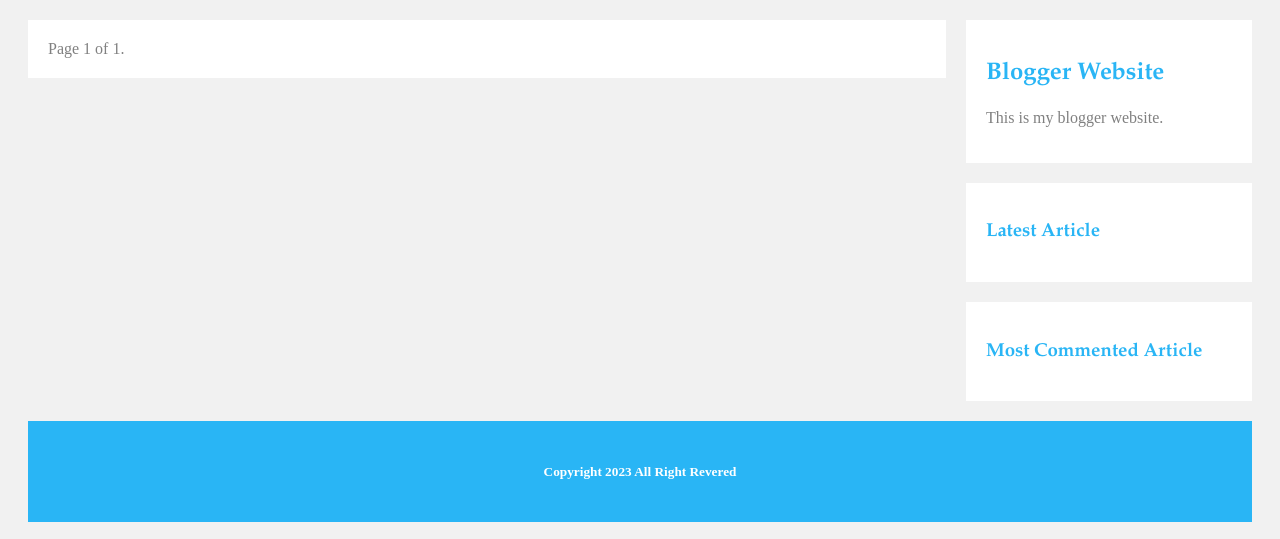
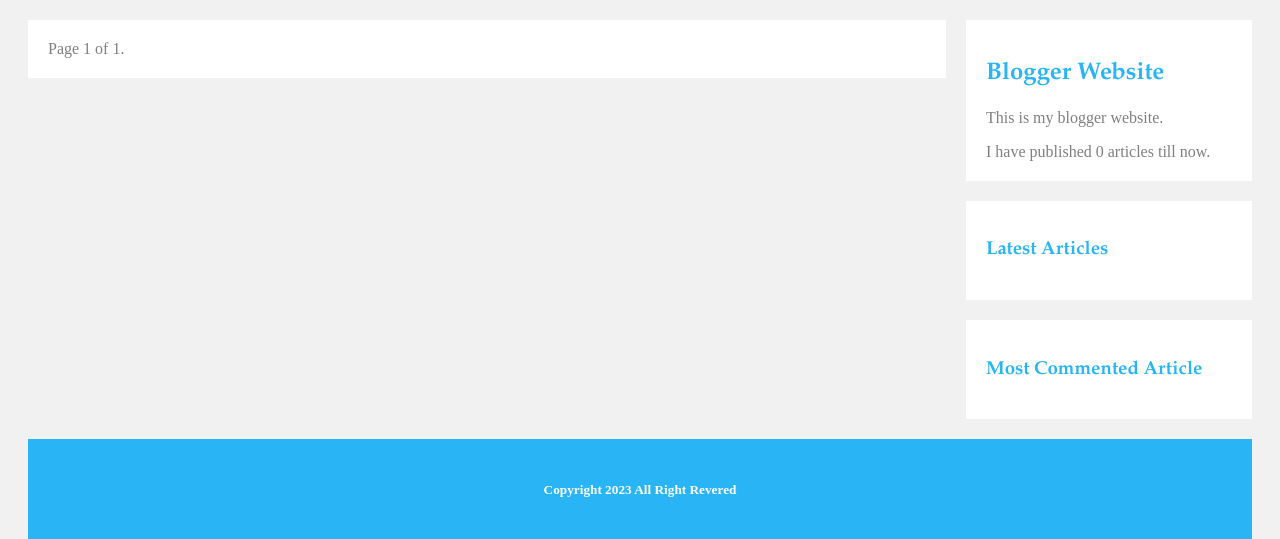
Before and after one commit to nutanbhogendrasharma/blog_app, a Django app: page /blog/ in a window 1280 px wide. Shown: the part 175-714 px from the top of the page. Run offline with Django 4.2, Linux system fonts and the light colour scheme; data that the repository does not hold is empty; parts of the project's set-up code (start-up, migrations or seed data) failed here and were passed over.

Commit message:
Displayed latest articles

```diff
--- a/blog/templates/blog/base.html
+++ b/blog/templates/blog/base.html
@@ -1,4 +1,6 @@
+{% load article_tags %}
 {% load static %}
+
 <!DOCTYPE html>
 <html>
 <head>
@@ -23,11 +25,14 @@
             <div class="card">
                 <h2>Blogger Website</h2>
                 <p>This is my blogger website.</p>
+                I have published {% total_articles %} articles till now.
             </div>
 
             <div class="card">
-                <h3>Latest Article</h3>
+                <h3>Latest Articles</h3>
+
                 {% block latestArticle %}
+                    {% show_latest_articles 3 %}
                 {% endblock %}
             </div>
 
--- /dev/null
+++ b/blog/templates/blog/latest_articles.html
@@ -0,0 +1,7 @@
+<ul>
+    {% for latest_article in latest_articles %}
+        <li>
+            <a href="{{ latest_article.get_canonical_url }}">{{ latest_article.title }}</a>
+        </li>
+    {% endfor %}
+</ul>
--- /dev/null
+++ b/blog/templatetags/article_tags.py
@@ -0,0 +1,15 @@
+from django import template
+from ..models import Article
+
+register = template.Library()
+
+@register.simple_tag
+def total_articles():
+    return Article.publishedArticles.count()
+    pass
+
+@register.inclusion_tag('blog/latest_articles.html')
+def show_latest_articles(count=3):
+    latest_articles = Article.publishedArticles.order_by('-publish')[:count]
+    return {'latest_articles': latest_articles}
+    pass
```
Also changed, not shown: blog/templatetags/__init__.py (added).
